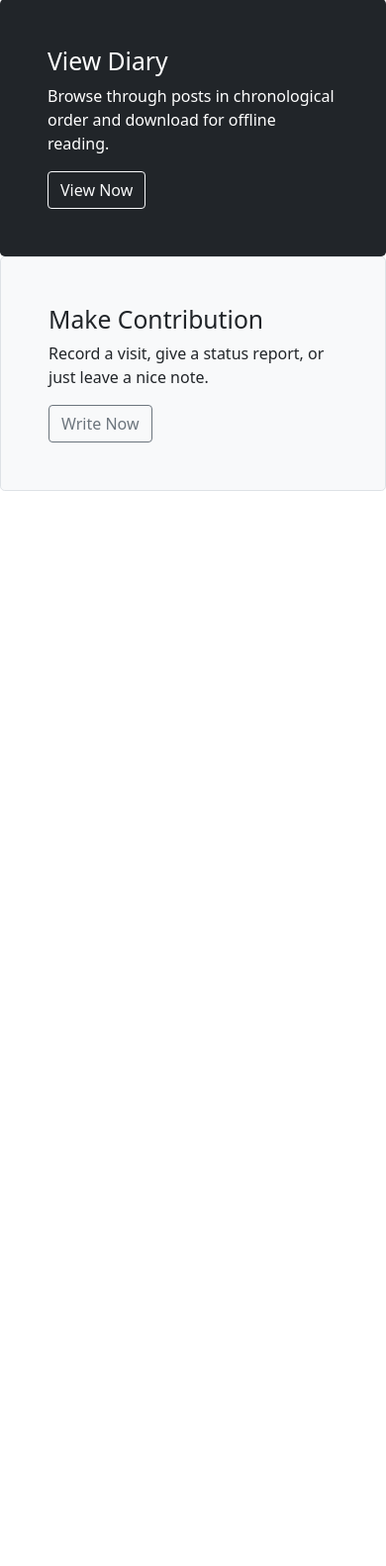
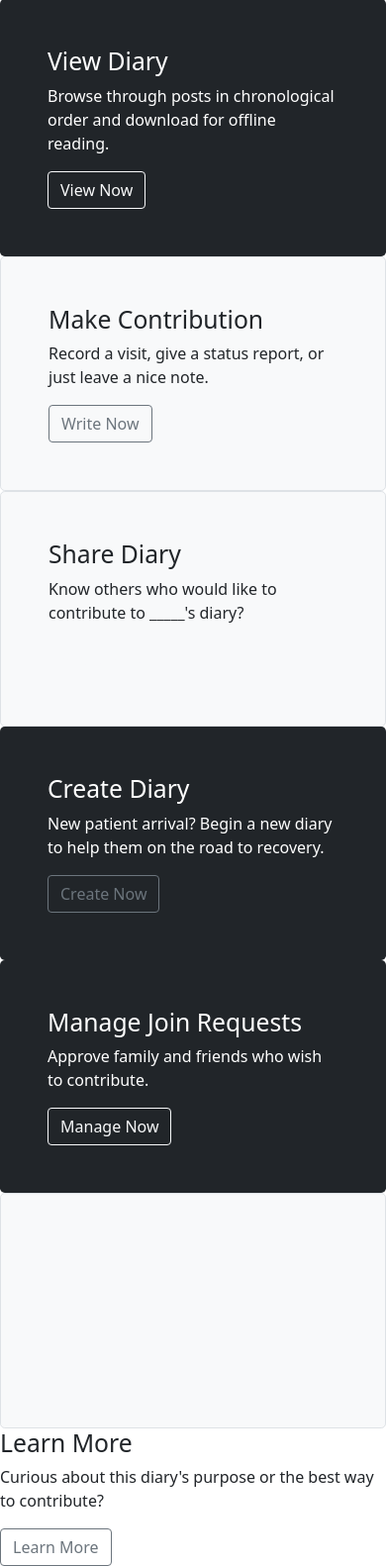
Before and after one commit to willcooley4/icu-diary, a Flask app: page / in a window 390 px wide. Shown: the part 176-1758 px from the top of the page at 99% size. Before the commit the page ends 672 px from the top, so only its background shows below. Run offline with Flask 2, Linux system fonts and the light colour scheme; some libraries are stand-ins or nearby versions.

Commit message:
Completed home page links

```diff
--- a/diary/templates/index.html
+++ b/diary/templates/index.html
@@ -61,6 +61,42 @@
       </div>
     </div>
   </div>
+  <div class="row align-items-md-stretch">
+    <div class="col-md-6">
+      <div class="h-100 p-5 bg-light border rounded-3">
+        <h2>Share Diary</h2>
+        <p>Know others who would like to contribute to _____'s diary?</p>
+        <form action="/diary_sharing">
+          <button class="btn btn-outline-light" type="submit">Share Now</button>
+        </form>
+      </div>
+    </div>
+    <div class="col-md-6">
+      <div class="h-100 p-5 text-white bg-dark rounded-3">
+        <h2>Create Diary</h2>
+        <p>New patient arrival? Begin a new diary to help them on the road to recovery.</p>
+        <form action="/new_diary"><button class="btn btn-outline-secondary" type="submit">Create Now</button></form>
+      </div>
+    </div>
+  </div>
+  <div class="row align-items-md-stretch">
+    <div class="col-md-6">
+      <div class="h-100 p-5 text-white bg-dark rounded-3">
+        <h2>Manage Join Requests</h2>
+        <p>Approve family and friends who wish to contribute.</p>
+        <form action="/invite">
+          <button class="btn btn-outline-light" type="submit">Manage Now</button>
+        </form>
+      </div>
+    </div>
+    <div class="col-md-6">
+      <div class="h-100 p-5 bg-light border rounded-3"></div>
+        <h2>Learn More</h2>
+        <p>Curious about this diary's purpose or the best way to contribute?</p>
+        <form action="http://www.icu-diary.org/diary/Diary.html"><button class="btn btn-outline-secondary" type="submit">Learn More</button></form>
+      </div>
+    </div>
+  </div>
 </main>
 
 <script src="../static/js/bootstrap.bundle.min.js"></script>
```
